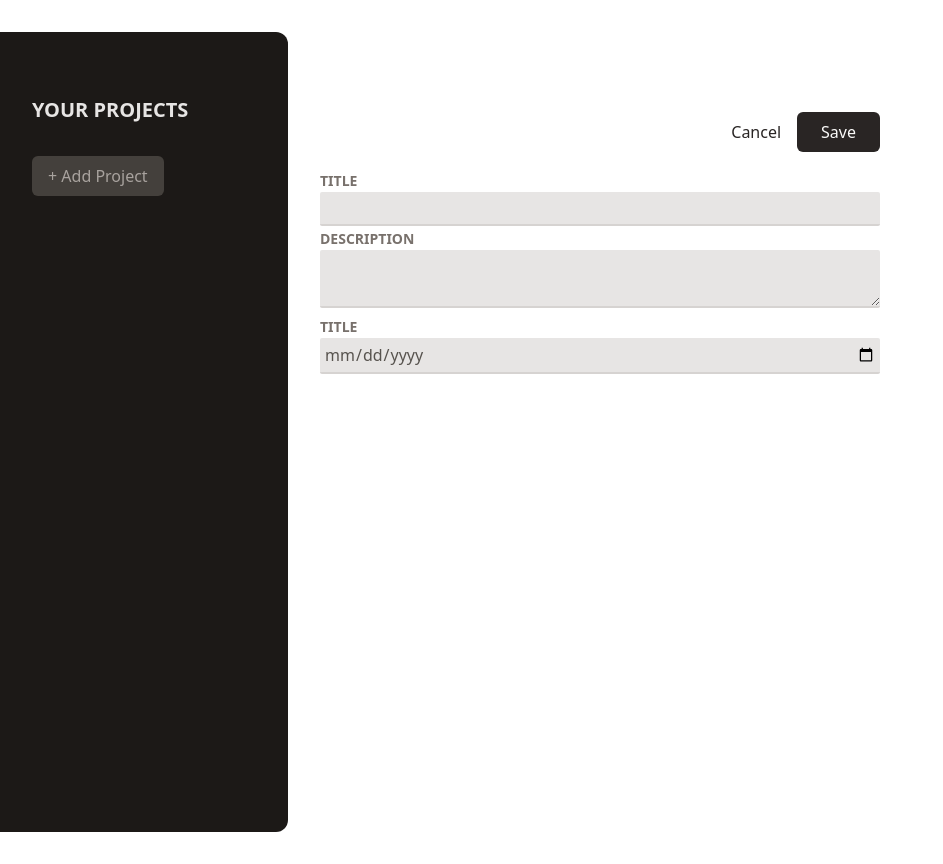
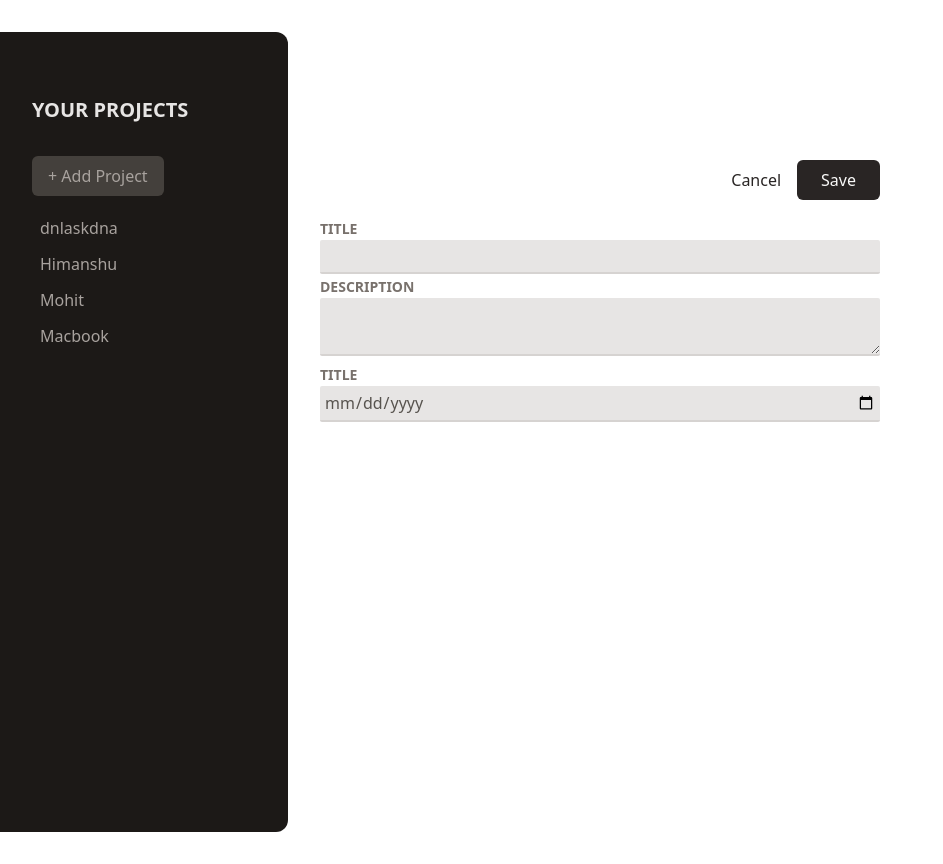
Before and after one commit to HimanshuNainwal/React-starter, a React (Vite) app: page / in a window 1280 px wide. Both pictures are taken after a click on the button "+ Add Project". Shown: the whole page, without its empty margins (0-943 px from the left). Built offline with nearby package versions, Linux system fonts and the light colour scheme; data requests are answered from the project's data file.

Commit message:
create new project and get project by id

```diff
--- a/db.json
+++ b/db.json
@@ -1,5 +1,28 @@
 {
-    "projects":[
-
-    ]
+  "projects": [
+    {
+      "id": "8115",
+      "title": "dnlaskdna",
+      "description": "lnsadlkdnalskd",
+      "date": "2024-06-12"
+    },
+    {
+      "id": "5e34",
+      "title": "Himanshu",
+      "description": "lnsadlkdnalskd",
+      "date": "2024-06-12"
+    },
+    {
+      "id": "5e89",
+      "title": "Mohit ",
+      "description": "Thora jaldi practice kr ",
+      "date": "2024-06-14"
+    },
+    {
+      "id": "843a",
+      "title": "Macbook",
+      "description": "very expe",
+      "date": "2024-06-04"
+    }
+  ]
 }
--- a/index.html
+++ b/index.html
@@ -8,7 +8,10 @@
   </head>
   <body class="bg-stone-50">
     <div id="modal-root"></div>
-    <div id="root"></div>
+    <div id="root">
+
+
+    </div>
     <script type="module" src="/src/main.jsx"></script>
   </body>
 </html>
--- /dev/null
+++ b/lib/constans.js
@@ -0,0 +1 @@
+export const BASE_URL = "http://localhost:3000"
--- a/src/App.jsx
+++ b/src/App.jsx
@@ -2,24 +2,27 @@ import { useEffect, useState } from "react";
 import AddProject from "./component/AddProject";
 import NoProject from "./component/NoProject";
 import axios from "axios";
+import { BASE_URL } from "../lib/constans";
+import ShowProject from "./component/ShowProject";
 
-const baseUrl = "http://localhost:3000";
 function App() {
   const [projects, setProjects] = useState([]);
   const [showAddProject, setShowAddProject] = useState(false);
+  const [currentProject, setCurrentProject] = useState("");
 
   const getAllProjects = async () => {
     try {
-      const response = await axios(`${baseUrl}/projects`); // fetch krke laya hai data server
+      const response = await axios(`${BASE_URL}/projects`); // fetch krke laya hai data server
       // const data = await response.json() // javascript object notation // data ko convert kia hai
-      if (response?.data) {
-        console.log("response?.data", response?.data);
+
+      if (response?.status == 200) {
         setProjects(response?.data);
       }
     } catch (err) {
       console.log("err", err);
     }
   };
+
   useEffect(() => {
     getAllProjects();
   }, []);
@@ -32,15 +35,46 @@ function App() {
             {" "}
             Your Projects
           </h1>
-          <button onClick={() => setShowAddProject(true)} className="px-4 py-2 text-xs md:text-base rounded-md bg-stone-700 text-stone-400 hover:bg-stone-600 hover:text-stone-100">
+
+          <button
+            onClick={() => setShowAddProject(true)}
+            className="px-4 py-2 text-xs md:text-base rounded-md bg-stone-700 text-stone-400 hover:bg-stone-600 hover:text-stone-100"
+          >
             + Add Project
           </button>
+
+          <div className="mt-4">
+            {projects?.length > 0 &&
+              projects.map((singleProject) => {
+                return (
+                  <p
+                    className="w-full text-left px-2 py-1 rounded-sm my-1 hover:text-stone-200 hover:bg-stone-800 text-stone-400"
+                    onClick={() => setCurrentProject(singleProject?.id)}
+                  >
+                    {singleProject.title}
+                  </p>
+                );
+              })}
+          </div>
         </aside>
+              <div className="w-[35rem] mt-16">
+        {/* {!showAddProject ? <NoProject /> :<AddProject />} */}
+        {!showAddProject && !currentProject && (
+          <NoProject onOpen={() => setShowAddProject(true)} />
+        )}
+        {currentProject && !showAddProject && (
+          <>
+            <ShowProject  id={currentProject}/>
+          </>
+        )}
 
-        {/* {!showAddProject ? <NoProject /> :<AddProject />} */}
-        {!showAddProject && <NoProject  onOpen={() => setShowAddProject(true)} />}
-
-        {showAddProject && <AddProject onClose={() => setShowAddProject(false)} />}
+        {showAddProject && (
+          <AddProject
+            formClose={() => setShowAddProject(false)}
+            fetchData={getAllProjects}
+          />
+        )}
+        </div>
       </main>
     </>
   );
--- a/src/component/AddProject.jsx
+++ b/src/component/AddProject.jsx
@@ -1,11 +1,13 @@
 import React, { useState } from "react";
 import ErrorModal from "./ErrorModal";
-
+import axios from "axios";
+import { BASE_URL } from "../../lib/constans";
 
 // 1 rem = 16px
 // 35 * 16 = 560
-function AddProject({onClose}) {
+function AddProject({ formClose ,fetchData}) {
   const [modal, setModal] = useState(false);
+  const [loader,setLoader] = useState(false)
   const [formField, setFormField] = useState({
     title: "",
     description: "",
@@ -13,11 +15,26 @@ function AddProject({onClose}) {
   });
 
 
-  const handleSave = () => {
+
+  const handleSave = async () => {
     if (!formField.title || !formField.description || !formField.date) {
       setModal(true);
       return;
     }
+    setLoader(true)
+    try{
+      const response = await axios.post(`${BASE_URL}/projects`,formField)
+      if(response.status == 201){
+        await fetchData()
+        formClose()
+      }
+    }catch(err){
+
+    }finally{
+      setTimeout(() => setLoader(false),2000)
+    }
+
+
   };
 
   const closeModal = () => {
@@ -29,13 +46,19 @@ function AddProject({onClose}) {
       {modal && <ErrorModal handleClose={closeModal} hi={"daskndma ksjnd "} />}
 
       <div className="flex justify-end gap-4 my-4">
-        <button className="text-stone-800 hover:text-rose-700" onClick={onClose}> Cancel</button>
+        <button
+          className="text-stone-800 hover:text-rose-700"
+          onClick={formClose}
+        >
+          {" "}
+          Cancel
+        </button>
         <button
           className="px-6 py-2 rounded-md bg-stone-800 text-stone-50 hover:bg-stone-950"
           onClick={handleSave}
         >
           {" "}
-          Save
+          {loader?"Saving ...":"Save"}
         </button>
       </div>
 
@@ -51,6 +74,9 @@ function AddProject({onClose}) {
           <input
             id="title"
             name="title"
+            onChange={(e) =>
+              setFormField((state) => ({ ...state, title: e?.target?.value }))
+            }
             className="w-full p-1 border-b-2 rounded-sm border-stone-300 bg-stone-200 text-stone-600 focus:outline-none focus:border-stone-600"
           />
         </div>
@@ -64,20 +90,29 @@ function AddProject({onClose}) {
           <textarea
             id="DESCRIPTION"
             name="DESCRIPTION"
+            onChange={(e) =>
+              setFormField((state) => ({
+                ...state,
+                description: e?.target?.value,
+              }))
+            }
             className="w-full p-1 border-b-2 rounded-sm border-stone-300 bg-stone-200 text-stone-600 focus:outline-none focus:border-stone-600"
           />
         </div>
         <div>
           <label
             className="text-sm font-bold uppercase text-stone-500"
-            htmlFor="title"
+            htmlFor="date"
           >
             title
           </label>
           <input
-            id="title"
-            name="title"
+            id="date"
+            name="date"
             type="date"
+            onChange={(e) =>
+              setFormField((state) => ({ ...state, date: e?.target?.value }))
+            }
             className="w-full p-1 border-b-2 rounded-sm border-stone-300 bg-stone-200 text-stone-600 focus:outline-none focus:border-stone-600"
           />
         </div>
@@ -86,4 +121,6 @@ function AddProject({onClose}) {
   );
 }
 
+// state -> {title:"",description:"",date:""}
+// {title:"",description:"",date:"",date:"20-02-2024"}
 export default AddProject;
--- /dev/null
+++ b/src/component/ShowProject.jsx
@@ -0,0 +1,44 @@
+import axios from "axios";
+import React, { useEffect, useState } from "react";
+import { BASE_URL } from "../../lib/constans";
+
+function ShowProject({ id }) {
+  const [project, setProject] = useState({});
+
+  const getProjectDetail = async () => {
+    try {
+      const response = await axios.get(`${BASE_URL}/projects/${id}`);
+      if (response.status == 200) {
+        setProject(response.data);
+      }
+    } catch (err){
+        console.log('err',err);
+    }
+  };
+
+  useEffect(() => {
+
+    getProjectDetail();
+
+  }, [id]);
+  return (
+    <div>
+      <header className="pb-4 mb-4 border-b-2 border-stone-300">
+        <div className="flex items-center justify-between">
+          <h1 className="text-3xl font-bold text-stone-600 mb-2">
+            {project?.title}
+          </h1>
+          <button className="text-stone-600 hover:text-stone-950">
+            Delete
+          </button>
+        </div>
+        <p className="mb-4 text-stone-400">{project?.date}</p>
+        <p className="text-stone-600 whitespace-pre-wrap">
+          {project?.description}
+        </p>
+      </header>
+    </div>
+  );
+}
+
+export default ShowProject;
```
Also changed, not shown: src/component/ErrorModal.jsx (+0 -7 lines).
